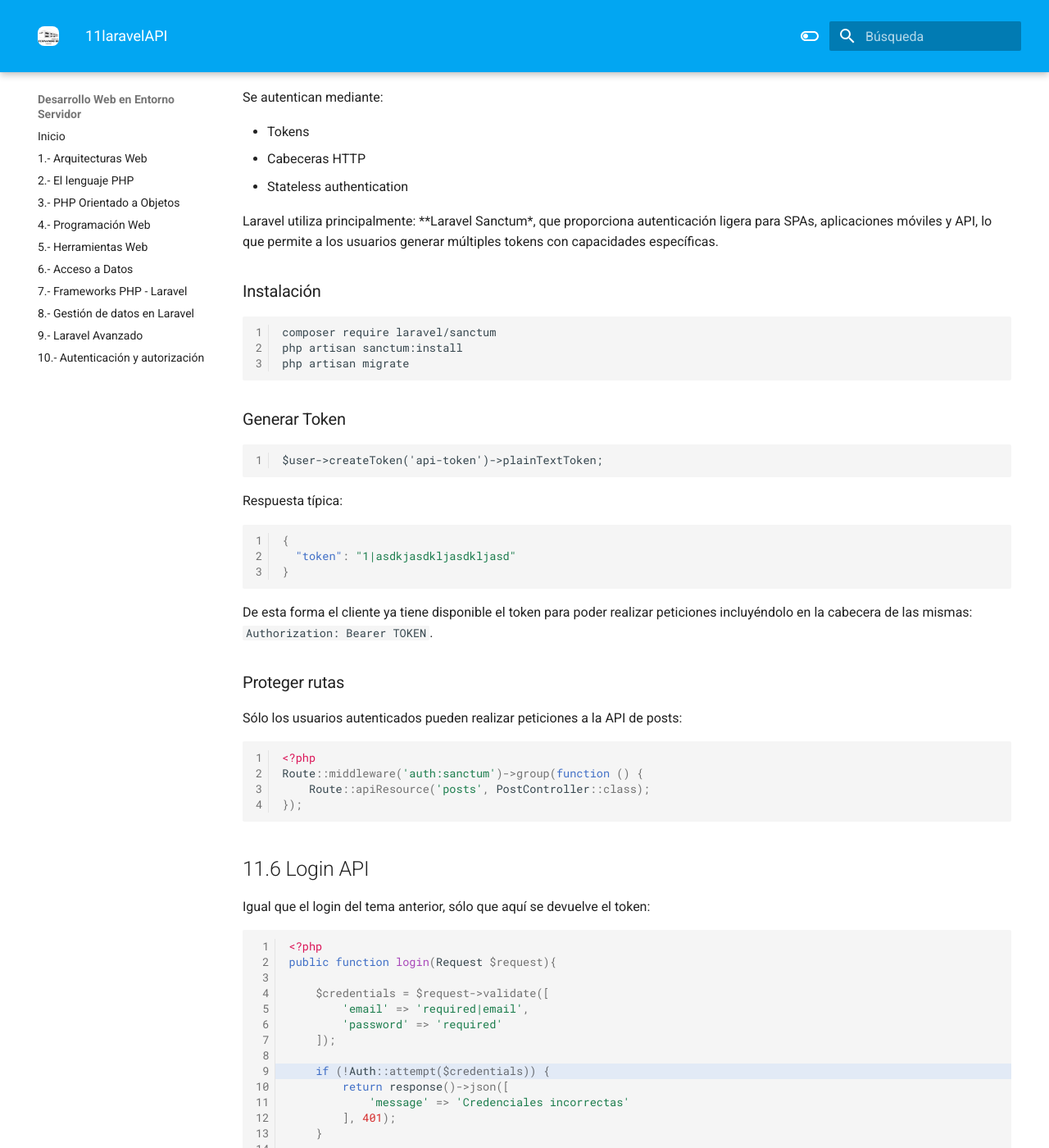
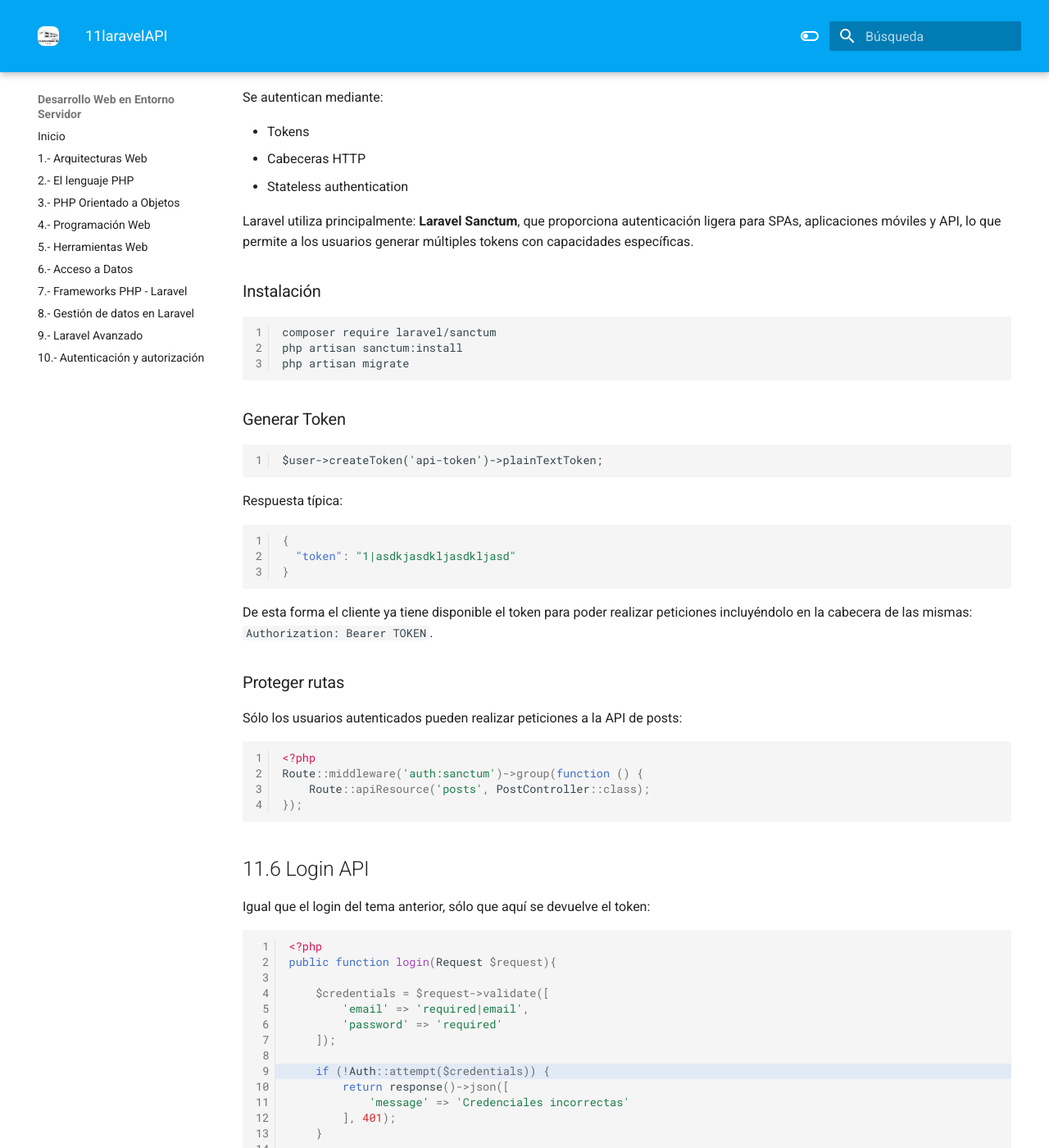
Before and after one commit to elblo/dwes2526, an MkDocs documentation site: the page built from docs/11laravelAPI.md, in a window 1280 px wide and 1400 px high, scrolled down 4659 px. Shown: the whole window at 82% size. Built offline with MkDocs 1.6.1 and Material for MkDocs 9.7.7, drawn with Linux system fonts in a browser that asks for light colours; some of the changed text lies outside the part shown.

Commit message:
Actualizaciones estéticas t11

````diff
--- a/docs/11laravelAPI.md
+++ b/docs/11laravelAPI.md
@@ -126,7 +126,7 @@
 
 Migración:
 
-``` php hl_lines="5-6"
+``` php hl_lines="6-7"
 <?php
 public function up(): void{
 
@@ -202,6 +202,7 @@
     return $post;
 }
 ```
+
 - destroy() --> Eliminar recurso
 
 ```php
@@ -248,7 +249,7 @@
 - Cabeceras HTTP
 - Stateless authentication
 
-Laravel utiliza principalmente: **Laravel Sanctum*, que proporciona autenticación ligera para SPAs, aplicaciones móviles y API, lo que permite a los usuarios generar múltiples tokens con capacidades específicas.
+Laravel utiliza principalmente: **Laravel Sanctum**, que proporciona autenticación ligera para SPAs, aplicaciones móviles y API, lo que permite a los usuarios generar múltiples tokens con capacidades específicas.
 
 ### Instalación
 
@@ -393,9 +392,9 @@
 
 ## 11.10 Resumen
 
-- CRUD REST\
-- Tokens Sanctum\
-- Policies\
+- CRUD REST
+- Tokens Sanctum
+- Policies
 - Resources
 
 ## 11.11 Actividades
````
Also changed, not shown: other parts of docs/11laravelAPI.md (+2 -4 lines).
